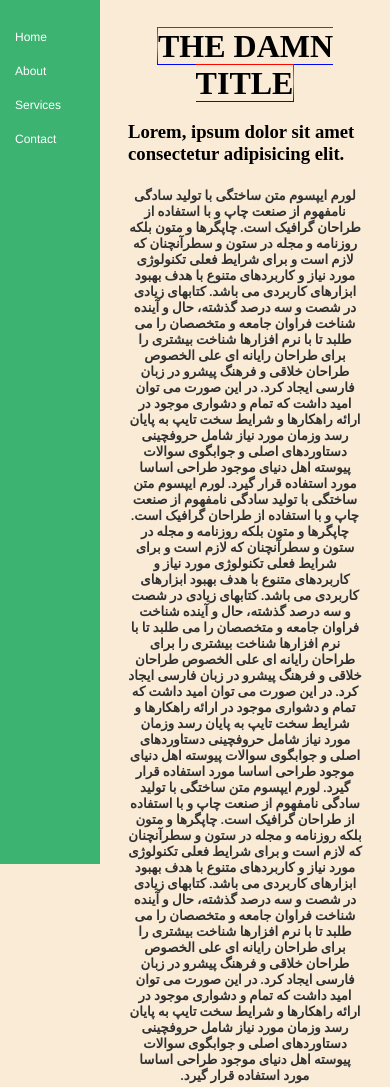
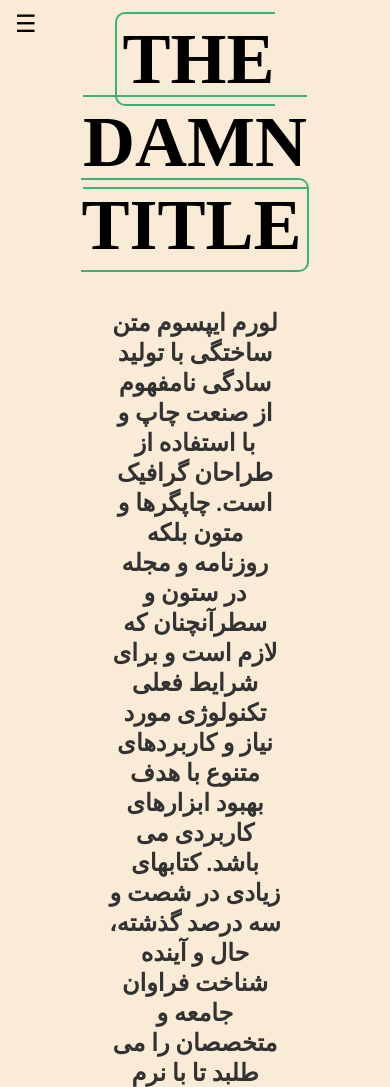
Before and after one commit to Weirdo1312/testing, a plain HTML site: page index.html in a window 390 px wide. Shown: the top 1087 px of the page. Drawn offline with Linux system fonts and the light colour scheme.

Commit message:
Adding Hamburger menu

```diff
--- a/index.html
+++ b/index.html
@@ -6,16 +6,14 @@
     <link rel="stylesheet" href="style.css">
 </head>
 <body>
+    <input type="checkbox" id="sidebar-toggle">
+    <label for="sidebar-toggle" id="closed-hamburger-menu" class="sidebar-toggle-button">&#9776;</label>
+    <label for="sidebar-toggle" id="opened-hamburger-menu" class="sidebar-toggle-button">&#x2715;</label>
     <div class="main">
         <div class="container">
             <h1 class="title">THE DAMN TITLE</h1>
         </div>
-        <h3>
-            Lorem, ipsum dolor sit amet consectetur adipisicing elit.
-        </h3>
         <h5 class="content" dir="rtl">لورم ایپسوم متن ساختگی با تولید سادگی نامفهوم از صنعت چاپ و با استفاده از طراحان گرافیک است. چاپگرها و متون بلکه روزنامه و مجله در ستون و سطرآنچنان که لازم است و برای شرایط فعلی تکنولوژی مورد نیاز و کاربردهای متنوع با هدف بهبود ابزارهای کاربردی می باشد. کتابهای زیادی در شصت و سه درصد گذشته، حال و آینده شناخت فراوان جامعه و متخصصان را می طلبد تا با نرم افزارها شناخت بیشتری را برای طراحان رایانه ای علی الخصوص طراحان خلاقی و فرهنگ پیشرو در زبان فارسی ایجاد کرد. در این صورت می توان امید داشت که تمام و دشواری موجود در ارائه راهکارها و شرایط سخت تایپ به پایان رسد وزمان مورد نیاز شامل حروفچینی دستاوردهای اصلی و جوابگوی سوالات پیوسته اهل دنیای موجود طراحی اساسا مورد استفاده قرار گیرد.
-
-            لورم ایپسوم متن ساختگی با تولید سادگی نامفهوم از صنعت چاپ و با استفاده از طراحان گرافیک است. چاپگرها و متون بلکه روزنامه و مجله در ستون و سطرآنچنان که لازم است و برای شرایط فعلی تکنولوژی مورد نیاز و کاربردهای متنوع با هدف بهبود ابزارهای کاربردی می باشد. کتابهای زیادی در شصت و سه درصد گذشته، حال و آینده شناخت فراوان جامعه و متخصصان را می طلبد تا با نرم افزارها شناخت بیشتری را برای طراحان رایانه ای علی الخصوص طراحان خلاقی و فرهنگ پیشرو در زبان فارسی ایجاد کرد. در این صورت می توان امید داشت که تمام و دشواری موجود در ارائه راهکارها و شرایط سخت تایپ به پایان رسد وزمان مورد نیاز شامل حروفچینی دستاوردهای اصلی و جوابگوی سوالات پیوسته اهل دنیای موجود طراحی اساسا مورد استفاده قرار گیرد.
 
             لورم ایپسوم متن ساختگی با تولید سادگی نامفهوم از صنعت چاپ و با استفاده از طراحان گرافیک است. چاپگرها و متون بلکه روزنامه و مجله در ستون و سطرآنچنان که لازم است و برای شرایط فعلی تکنولوژی مورد نیاز و کاربردهای متنوع با هدف بهبود ابزارهای کاربردی می باشد. کتابهای زیادی در شصت و سه درصد گذشته، حال و آینده شناخت فراوان جامعه و متخصصان را می طلبد تا با نرم افزارها شناخت بیشتری را برای طراحان رایانه ای علی الخصوص طراحان خلاقی و فرهنگ پیشرو در زبان فارسی ایجاد کرد. در این صورت می توان امید داشت که تمام و دشواری موجود در ارائه راهکارها و شرایط سخت تایپ به پایان رسد وزمان مورد نیاز شامل حروفچینی دستاوردهای اصلی و جوابگوی سوالات پیوسته اهل دنیای موجود طراحی اساسا مورد استفاده قرار گیرد.
             </h5>
--- a/style.css
+++ b/style.css
@@ -1,19 +1,22 @@
 .container {
     text-align: center;
-}
-
-.main {
-    margin-left: 100px;
-    padding: 20px;
+    padding-top: 10px;
 }
 
 .title  {
-    border: 1px solid;
-    border-image: linear-gradient(#ff0000, #00ff00, #0000ff);
-    border-image-slice: 1;
+    font-size: 450%;
+    font-weight: bold;
+    text-align: center;
+    padding: 5px;
+    border: 2px solid MediumSeaGreen;
+    border-radius: 10px;
     display: inline;
 }
+
 .content   {
+    padding: 100px;
+    padding-top: 0;
+    font-size: 150%;
     font-family: 'Gill Sans', 'Gill Sans MT', Calibri, 'Trebuchet MS', sans-serif;
     text-align: center;
     color: rgb(50, 50, 50);
@@ -24,49 +27,69 @@ body    {
     background-repeat:repeat
 }
 
+.main   {
+    transition: 200ms all ease;
+}
+
 .sidebar {
     height: 100%;
-    width: 100px;
+    width: 200px;
+    font-size: 250%;
     position:fixed;
     top: 0;
-    left: 0;
     background-color: MediumSeaGreen;
-    padding-top: 20px;
+    padding-top: 50px;
+    left: -200px;
+    transition: 200ms all ease;
 }
+
 .sidebar a {
     display: block;
     color: white;
     padding: 10px 15px;
     text-decoration: none;
-    font-size:75%;
-    font-family:'Franklin Gothic Medium', 'Arial Narrow', Arial, sans-serif
+    transition: 200ms all;
+    font-family: 'Gill Sans', 'Gill Sans MT', Calibri, 'Trebuchet MS', sans-serif;
 }
 
-.sidebar a:hover {
-    font-size: 100%;
-    transition: all 300ms ease-in-out;
+#sidebar-toggle {
+    display: none;
 }
 
-#home:hover {
-    background-size: cover;
-    background-image: url(nerd.gif);
-    background-position: 50%;
+.sidebar-toggle-button {
+    position: fixed;
+    top: 10px;
+    left: 10px;
+    cursor: pointer;
+    font-size: 24px;
+    z-index: 9999;
+    padding-left: 5px;
+    user-select: none;
+    transition: 200ms ease all;
 }
 
-#about:hover {
-    background-size: cover;
-    background-image: url(look.gif);
-    background-position: 50%;
+#opened-hamburger-menu  {
+    opacity: 0;
 }
 
-#services:hover {
-    background-size: cover;
-    background-image: url(screaming.gif);
+#sidebar-toggle:checked ~ #opened-hamburger-menu    {
+    color: white;
+    opacity: 1;
 }
 
-#contact:hover {
-    background-size: cover;
-    background-image: url(side-eye.gif);
-    background-position:top 50%
+#sidebar-toggle:checked ~ #closed-hamburger-menu    {
+    opacity: 0;
+}
 
+#sidebar-toggle:checked ~ .sidebar {
+    left: 0px;
 }
+
+#sidebar-toggle:checked ~ .main {
+    filter: blur(5px);
+    user-select: none;
+}
+
+.sidebar > a:hover {
+    color: rgb(0, 0, 0)
+}
```
Also changed, not shown: 3 other files.
